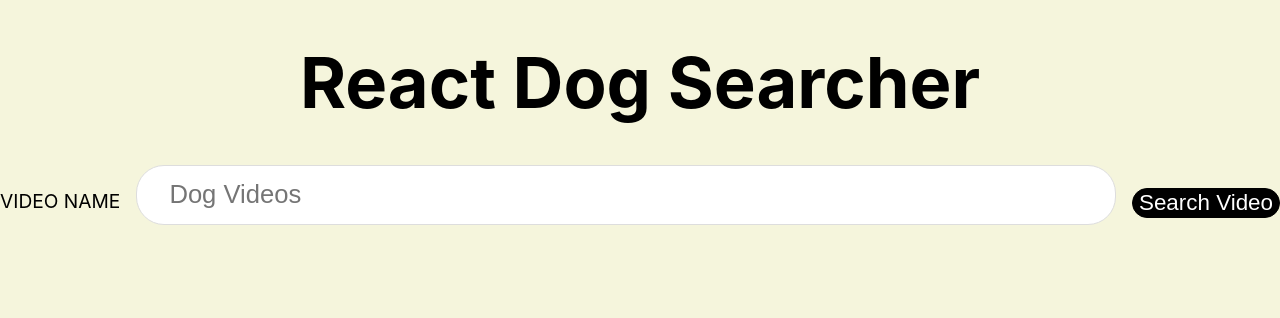
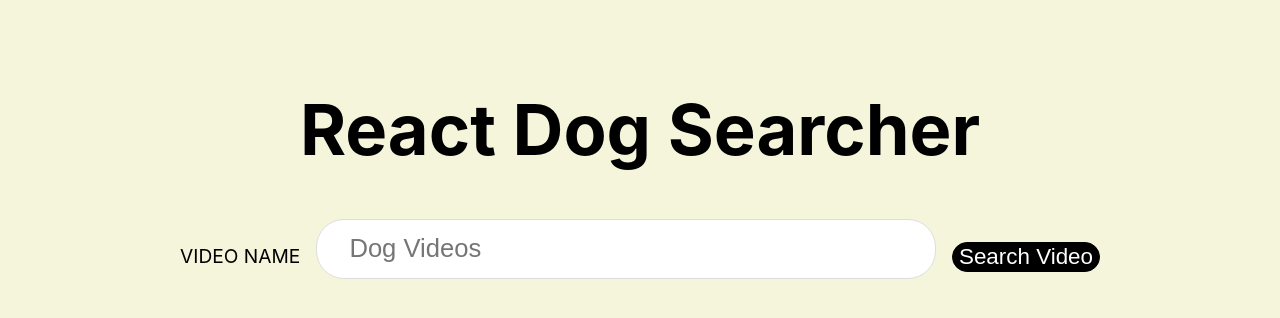
Before and after one commit to Raed56/search-dog-videos, a React (Create React App) app: page / in a window 1280 px wide. Shown: the top 318 px of the page. Built offline with nearby package versions, Linux system fonts and the light colour scheme.

Commit message:
container adjusted

```diff
--- a/src/App.js
+++ b/src/App.js
@@ -4,8 +4,8 @@ import SearchVideos from "./SearchVideos";
 
 function App() {
     return (
-        <div className="App">
-            <h1 className="App-container title">React Dog Searcher</h1>
+        <div className="App App-container">
+            <h1 className="title">React Dog Searcher</h1>
             <SearchVideos />
         </div>
     );
--- a/src/VideoCard.js
+++ b/src/VideoCard.js
@@ -3,7 +3,7 @@ import "./videocard.css";
 
 function VideoCard({ video }) {
     return (
-        <div className="card">
+        <div className="card container">
             <img
                 className="card--image"
                 src={`${video.snippet.thumbnails.medium.url}`}
--- a/src/VideoComponent.js
+++ b/src/VideoComponent.js
@@ -1,4 +1,4 @@
-import SearchVideos from "./SearchVideos";
+//import SearchVideos from "./SearchVideos";
 
 function VideoComponent(videoId) {
     return (
```
Also changed, not shown: src/searchVideos.js (+5 -4 lines).
